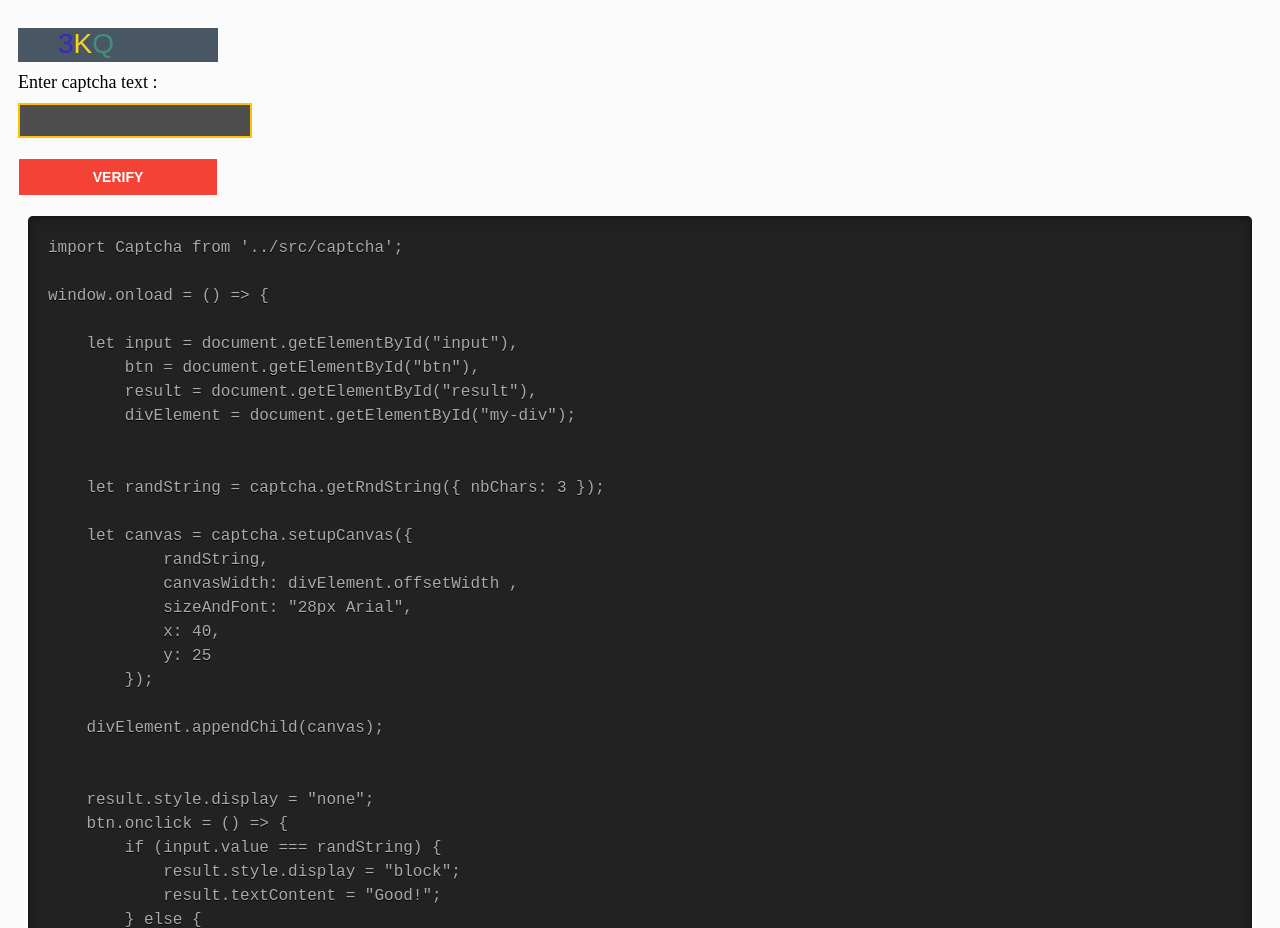
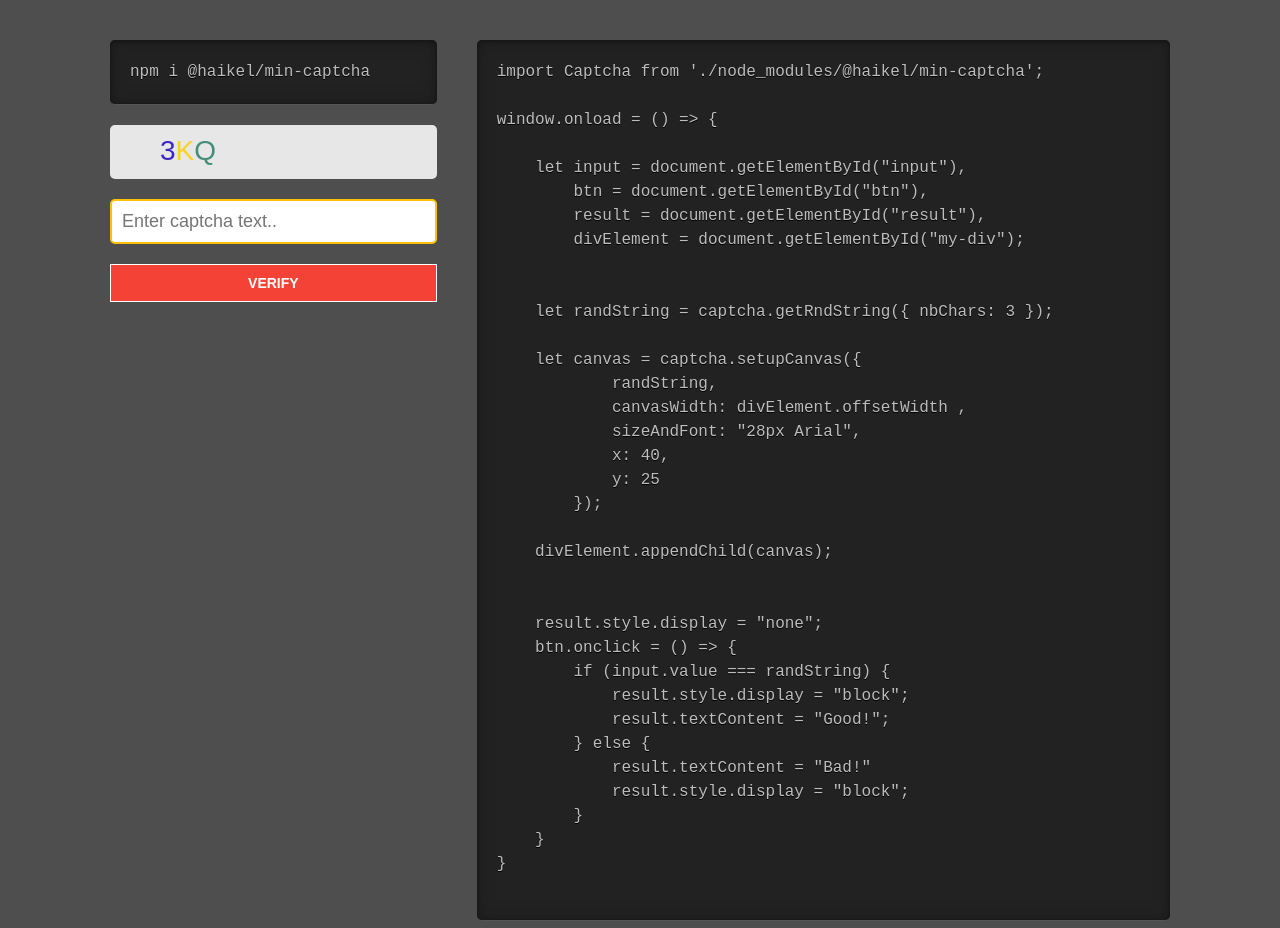
Before and after one commit to haikelfazzani/min-captcha, a website built with Parcel: page examples/index.html in a window 1280 px wide. Shown: the top 928 px of the page. Built offline with nearby package versions, Linux system fonts and the light colour scheme.

Commit message:
update examples

```diff
--- a/examples/index.html
+++ b/examples/index.html
@@ -12,19 +12,23 @@
 
 <body>
 
-    <div class="container">
-        <div id="my-div"></div>
-        <label>Enter captcha text : </label>
-        <input type="text" name="input" id="input">
-    </div>
+
 
   <div class="container">
+
+    <div class="col-4">
+      <pre><code>npm i @haikel/min-captcha</code></pre>
+
+      <div id="my-div" class="mt-20"></div>
+      <input type="text" name="input" id="input" class="mt-20" placeholder="Enter captcha text..">
+
       <button id="btn">Verify</button>
       <div id="result"></div>
     </div>
 
+    <div class="col-8">
 
-    <pre><code>import Captcha from '../src/captcha';
+      <pre><code>import Captcha from './node_modules/@haikel/min-captcha';
 
 window.onload = () => {
 
@@ -59,6 +63,8 @@ window.onload = () => {
     }
 }
     </code></pre>
+    </div>
+  </div>
 
   <script src="./app.js"></script>
 </body>
--- a/examples/style.css
+++ b/examples/style.css
@@ -1,22 +1,48 @@
-body { background-color: #fbfbfb; }
+* {
+    box-sizing: border-box;
+  }
+
+body {
+    margin: 0;
+    background-color: #4e4e4e;
+}
 
 .container {
-    margin-left: 10px;
+    width: 1140px;
+    margin: auto;
+    margin-bottom: 20px ;
+    padding: 20px;
     display: flex;
-    flex-direction: column;
+    flex-wrap: wrap;
+    justify-content: center;
+
 }
 
+.col-4 , .col-8 { padding: 20px; }
+
+.col-4 {
+    width: 33.33%;
+    flex:1 1 33.33%;
+}
+
+.col-8 {
+    width: 66.66%;
+    flex:1 1 66.66%;
+}
+
+.mt-20 { margin-top: 20px; }
+
 #my-div {
-    margin-top: 20px;
+    padding: 10px;
     width: 100%;
-    max-width: 200px;
-    background-color: #485763;
+    background-color: #e7e7e7;
+    border-radius: 5px;
 }
 
 pre {
-    margin: 20px;
+    margin: 0;
     padding: 20px;
-    color: #aaa;
+    color: rgb(189, 189, 189);
     background-color: #222 !important;
     white-space: pre;
     text-shadow: 0 1px 0 #000;
@@ -25,18 +51,16 @@ pre {
 	box-shadow: 0 1px 5px rgba(0,0,0,0.4) inset, 0 0 20px rgba(0,0,0,0.2) inset;
     font: 16px/24px 'Courier New', Courier, 'Lucida Sans Typewriter', 'Lucida Typewriter', monospace;
     overflow: auto;
+    width: 100%;
 }
 
-label { margin-top: 10px; font-size: 18px; width: 100%; }
 
 input[type="text"] {
-    background-color: #4e4e4e;
-    color: #fff;
     border: 2px solid #FFC107;
-    margin-top: 10px;
-    padding: 5px 15px;
+    border-radius: 5px;
+    padding: 10px;
     font-size: 18px;
-    max-width: 200px;
+    width: 100% !important;
 }
 
 #btn , #result {
@@ -45,18 +69,30 @@ input[type="text"] {
     text-transform: uppercase;
     margin-top: 20px;
     padding: 10px 30px;
-    max-width: 200px;
+    width: 100%;
 }
 
 #btn {
+    width:100%;
+    padding: 10px;
     background-color: #F44336;
     border: 1px solid;
     font-weight: bold;
+    cursor: pointer;
 }
 
 #result {
+    width:100%;
     background-color: #607D8B;
-    max-width: 51px;
     font-size: 16px;
     text-align: center;
 }
+
+@media screen and (max-width: 600px) {
+    .container {
+        padding: 20px;
+        display: flex;
+        flex-direction: column;
+    }
+
+  }
```
Also changed, not shown: dist/index.html, 3 other files. Lines whose indentation alone changed are shown as unchanged.
